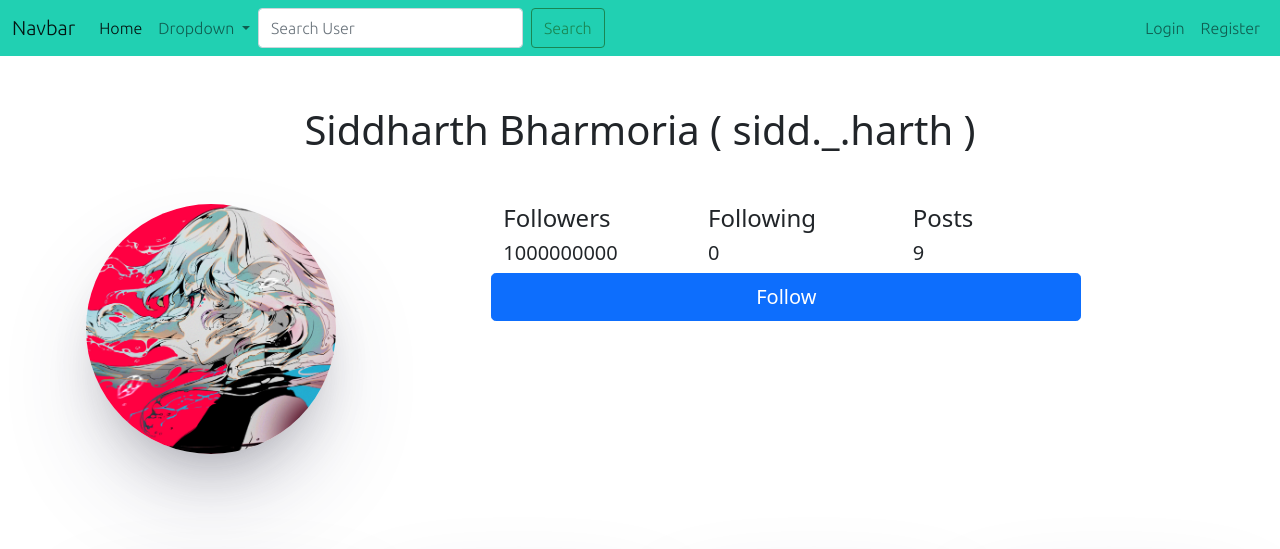
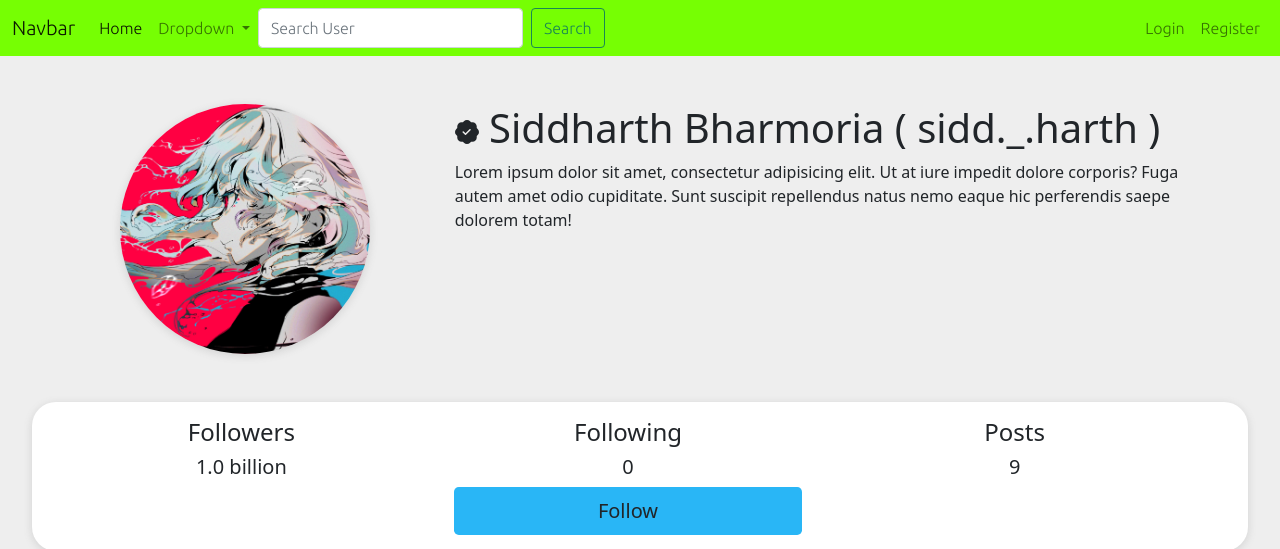
Before and after one commit to siddharth-2001/social-networking-project, a Django app: template hazmat/templates/profile.html in a window 1280 px wide. Shown: the top 549 px of the page. Run offline with Django 3.2, Linux system fonts and the light colour scheme; the template is opened without the code that fills it: values that come from a table or form of the project are taken from there, others are empty; data comes from the database, SQL or seed files in the repository; both versions use the stored data as it was after the commit; tables that the repository leaves empty hold one stand-in row (values such as "Sample post"); parts of the project's set-up code (start-up, migrations or seed data) failed here and were passed over; some web fonts are replaced.

Commit message:
styled profile page

```diff
--- a/hazmat/hazmat/settings.py
+++ b/hazmat/hazmat/settings.py
@@ -43,6 +43,7 @@ INSTALLED_APPS = [
     'profiles.apps.ProfilesConfig',
     'pages.apps.PagesConfig',
     'crispy_forms',
+    'django.contrib.humanize',
 ]
 
 MIDDLEWARE = [
--- a/hazmat/static/css/base.css
+++ b/hazmat/static/css/base.css
@@ -1,4 +1,4 @@
 .nav-custom{
-    background-color: #21D0B2;
+    background-color: #76ff03 !important;
     font-family: 'Ubuntu', sans-serif;
 }
--- a/hazmat/static/css/profile.css
+++ b/hazmat/static/css/profile.css
@@ -1,35 +1,48 @@
-body {
-
+body{
+  background-color: #EEEEEE;
 }
 
-.name{
-  text-align: center;
-  margin: 50px;
+.photo-bio{
+  margin: 32px;
+  padding: 16px;
 }
 
 .user-info{
-  margin: 50px;
+  text-align: center;
+  background-color: white;
+  border-radius: 24px;
+  box-shadow: rgba(99, 99, 99, 0.2) 0px 2px 8px 0px;
+  margin: 32px;
+  padding: 16px;
+}
+.user-photo{
+  text-align: center;
 }
 
 .profile-image img {
   max-width: 250px;
   height: auto;
   border-radius: 50%;
-  box-shadow: rgba(50, 50, 93, 0.25) 0px 50px 100px -20px, rgba(0, 0, 0, 0.3) 0px 30px 60px -30px;
+  box-shadow: rgba(99, 99, 99, 0.2) 0px 2px 8px 0px;
 }
 
 .post-row{
     text-align: center;
-    margin: 50px;
+    margin: 32px;
+    background-color: white;
+    border-radius: 24px;
+    box-shadow: rgba(99, 99, 99, 0.2) 0px 2px 8px 0px;
+
 
 
 }
 
 .post img {
-  border-radius: 50px;
   width: 300px;
   height: 300px;
+  border-radius: 24px;
+  margin: 16px;
   object-position: center center;
   object-fit: cover;
-  box-shadow: rgba(50, 50, 93, 0.25) 0px 50px 100px -20px, rgba(0, 0, 0, 0.3) 0px 30px 60px -30px;
+  box-shadow: rgba(99, 99, 99, 0.2) 0px 2px 8px 0px;
 }
--- /dev/null
+++ b/hazmat/static/css/search.css
@@ -0,0 +1,6 @@
+.user-img img{
+    max-width: 250px;
+    height: auto;
+    border-radius: 50%;
+    box-shadow: rgba(99, 99, 99, 0.2) 0px 2px 8px 0px;
+}
--- a/hazmat/templates/profile.html
+++ b/hazmat/templates/profile.html
@@ -1,5 +1,6 @@
 {% extends 'base.html'%}
 {% load static %}
+{% load humanize %}
 
 
 {% block title%}
@@ -10,42 +11,72 @@
 {% block content%}
 <link rel="stylesheet" href="{% static 'css/profile.css'%}">
 <script src="{% static 'javascript/profile.js' %}"></script>
-<div class="name">
+<div class="row photo-bio">
+    <div class="col-sm-12 col-md-4 user-photo">
+        <div class="col profile-image mx-4">
+            <img src="{{profile.profile_image.url}}" alt="">
+      </div>
+    </div>
+    <div class="col-sm-12 col-md-8">
+
         <h1>
+            <svg xmlns="http://www.w3.org/2000/svg" width="24" height="24" fill="currentColor" class="bi bi-patch-check-fill" viewBox="0 0 16 16">
+                <path d="M10.067.87a2.89 2.89 0 0 0-4.134 0l-.622.638-.89-.011a2.89 2.89 0 0 0-2.924 2.924l.01.89-.636.622a2.89 2.89 0 0 0 0 4.134l.637.622-.011.89a2.89 2.89 0 0 0 2.924 2.924l.89-.01.622.636a2.89 2.89 0 0 0 4.134 0l.622-.637.89.011a2.89 2.89 0 0 0 2.924-2.924l-.01-.89.636-.622a2.89 2.89 0 0 0 0-4.134l-.637-.622.011-.89a2.89 2.89 0 0 0-2.924-2.924l-.89.01-.622-.636zm.287 5.984-3 3a.5.5 0 0 1-.708 0l-1.5-1.5a.5.5 0 1 1 .708-.708L7 8.793l2.646-2.647a.5.5 0 0 1 .708.708z"/>
+              </svg>
             {{profile.user.first_name}} {{profile.user.last_name}} (  {{profile.user.username}} )
         </h1>
+        <p> Lorem ipsum dolor sit amet, consectetur adipisicing elit. Ut at iure impedit dolore corporis? Fuga autem amet odio cupiditate. Sunt suscipit repellendus natus nemo eaque hic perferendis saepe dolorem totam!</p>
     </div>
+</div>
+
 <div class="row user-info">
-    <div class="col-4 profile-image mx-4">
-          <img src="{{profile.profile_image.url}}" alt="">
-    </div>
-    <div class="col-6 profile-data">
-        <div class="row g-5">
+    <div class="row justify-content-center">
         <div class="col-4">
             <h4>Followers</h4>
-                <h5>{{profile.followers_count}}</h5>
+            <h5>{{profile.followers_count |intword|intcomma}}</h5>
         </div>
         <div class="col-4">
             <h4>Following</h4>
-                <h5>{{profile.following_count}}</h5>
+            <h5>{{profile.following_count |intword|intcomma}}</h5>
         </div>
         <div class="col-4">
             <h4>Posts</h4>
-                <h5>{{ profile.post_count }}</h5>
+            <h5>{{ profile.post_count  |intword|intcomma}}</h5>
         </div>
     </div>
     {% if profile.user.username != user.username %}
-        <div class="row">
-            <a href="{% url 'follow' user profile.user.username%}" class="btn btn-primary btn-lg" tabindex="-1" role="button" aria-disabled="true">Follow</a>
+    <div class="row justify-content-center">
+        <a href="{% url 'follow' user profile.user.username%}" class="btn btn-outlinr btn-lg" tabindex="-1" role="button" aria-disabled="true" style="max-width: 30%; background-color:#29b6f6 ;">Follow</a>
     </div>
     {% endif %}
+
+</div>
+<div class="row post-row" >
+  {% for a in posts %}
+  <div class="col-sm-12 col-md-6 col-lg-4 col-xxl-3">
+    <div class="post">
+      <img src="{{a.image.url}}" on_click='hover_post' class="card-img-top post-image" alt="...">
+      <div class="row img-data ">
+          <div class="col" style="color: red;">
+            <svg xmlns="http://www.w3.org/2000/svg" width="24" height="24" fill="currentColor" class="bi bi-heart" viewBox="0 0 16 16">
+                <path d="m8 2.748-.717-.737C5.6.281 2.514.878 1.4 3.053c-.523 1.023-.641 2.5.314 4.385.92 1.815 2.834 3.989 6.286 6.357 3.452-2.368 5.365-4.542 6.286-6.357.955-1.886.838-3.362.314-4.385C13.486.878 10.4.28 8.717 2.01L8 2.748zM8 15C-7.333 4.868 3.279-3.04 7.824 1.143c.06.055.119.112.176.171a3.12 3.12 0 0 1 .176-.17C12.72-3.042 23.333 4.867 8 15z"/>
+              </svg>
+              {{a.likes|intword|intcomma}}
+          </div>
+          <div class="col" style="color: #0086c3;">
+            <svg xmlns="http://www.w3.org/2000/svg" width="24" height="24" fill="currentColor" class="bi bi-chat" viewBox="0 0 16 16">
+                <path d="M2.678 11.894a1 1 0 0 1 .287.801 10.97 10.97 0 0 1-.398 2c1.395-.323 2.247-.697 2.634-.893a1 1 0 0 1 .71-.074A8.06 8.06 0 0 0 8 14c3.996 0 7-2.807 7-6 0-3.192-3.004-6-7-6S1 4.808 1 8c0 1.468.617 2.83 1.678 3.894zm-.493 3.905a21.682 21.682 0 0 1-.713.129c-.2.032-.352-.176-.273-.362a9.68 9.68 0 0 0 .244-.637l.003-.01c.248-.72.45-1.548.524-2.319C.743 11.37 0 9.76 0 8c0-3.866 3.582-7 8-7s8 3.134 8 7-3.582 7-8 7a9.06 9.06 0 0 1-2.347-.306c-.52.263-1.639.742-3.468 1.105z"/>
+              </svg>
+              34
+          </div>
+          <div class="col" style="color: #73e8ff;">
+              <a href="#" style="text-decoration: none;">
+                <svg xmlns="http://www.w3.org/2000/svg" width="24" height="24" fill="currentColor" class="bi bi-share" viewBox="0 0 16 16">
+                    <path d="M13.5 1a1.5 1.5 0 1 0 0 3 1.5 1.5 0 0 0 0-3zM11 2.5a2.5 2.5 0 1 1 .603 1.628l-6.718 3.12a2.499 2.499 0 0 1 0 1.504l6.718 3.12a2.5 2.5 0 1 1-.488.876l-6.718-3.12a2.5 2.5 0 1 1 0-3.256l6.718-3.12A2.5 2.5 0 0 1 11 2.5zm-8.5 4a1.5 1.5 0 1 0 0 3 1.5 1.5 0 0 0 0-3zm11 5.5a1.5 1.5 0 1 0 0 3 1.5 1.5 0 0 0 0-3z"/>
+                  </svg>
+              </a>
           </div>
       </div>
-<div class="row g-5 post-row" >
-  {% for a in posts %}
-  <div class="col-3">
-    <div class="post">
-      <img src="{{a.image.url}}" on_click='hover_post' class="card-img-top post-image" alt="...">
     </div>
   </div>
   {% endfor %}
--- a/hazmat/templates/search.html
+++ b/hazmat/templates/search.html
@@ -1,4 +1,5 @@
 {% extends 'base.html'%}
+{% load static%}
 
 {% block title %}
 {{ to_search }}
@@ -6,7 +7,7 @@
 
 
 {% block content %}
-
+  <link rel="stylesheet" href="{% static 'css/search.css' %}">
 {% for a in found_users %}
 
 <a href="{% url 'profile' a.username%}">
@@ -14,7 +15,7 @@
 </a>
 <div class="card mb-3" style="max-width: 540px;">
     <div class="row g-0">
-      <div class="col-md-4">
+      <div class="col-md-4 user-img">
         <img src="{{a.profile.profile_image.url}}" alt="...">
       </div>
       <div class="col-md-8">
```
Also changed, not shown: hazmat/db.sqlite3. Lines whose indentation alone changed are shown as unchanged.
